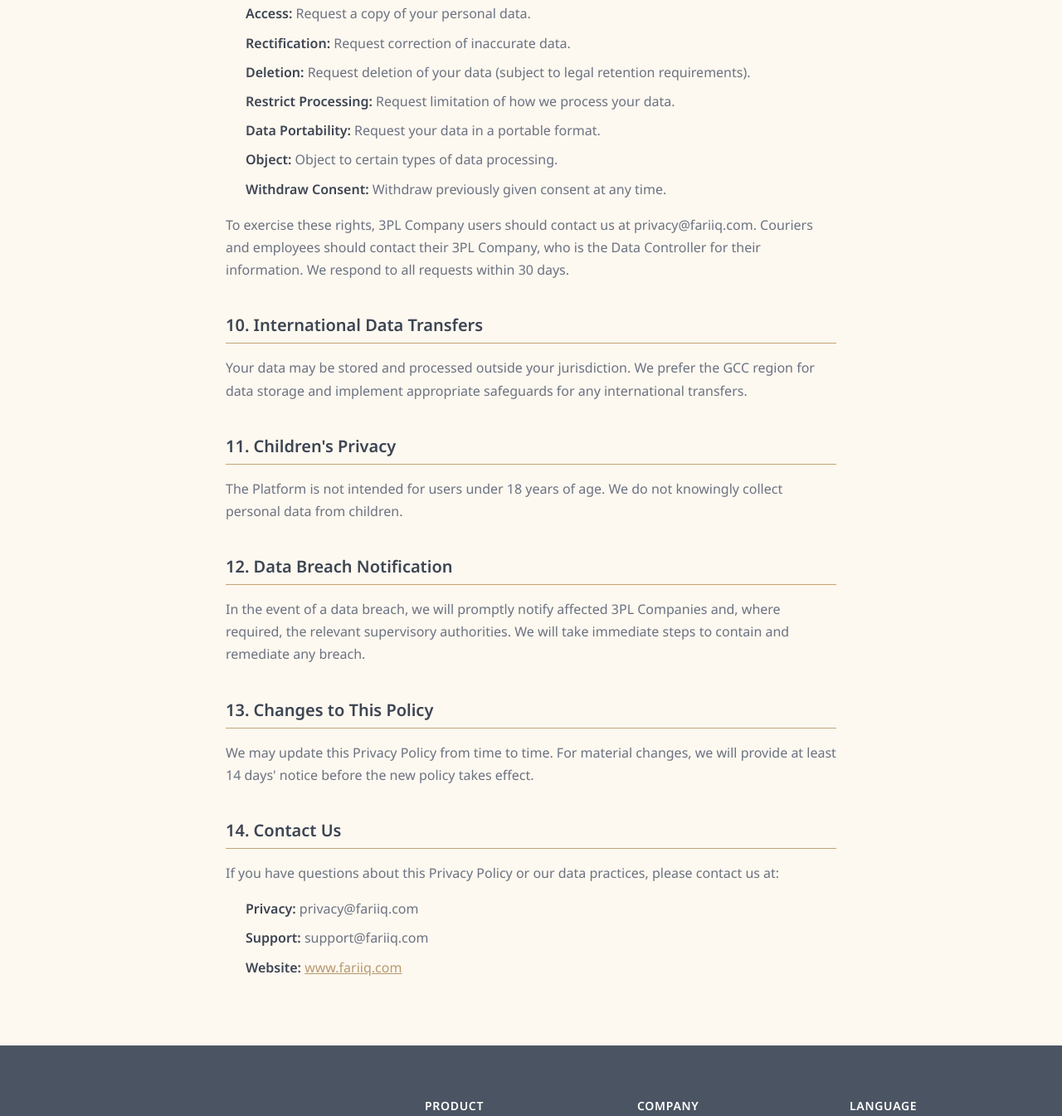
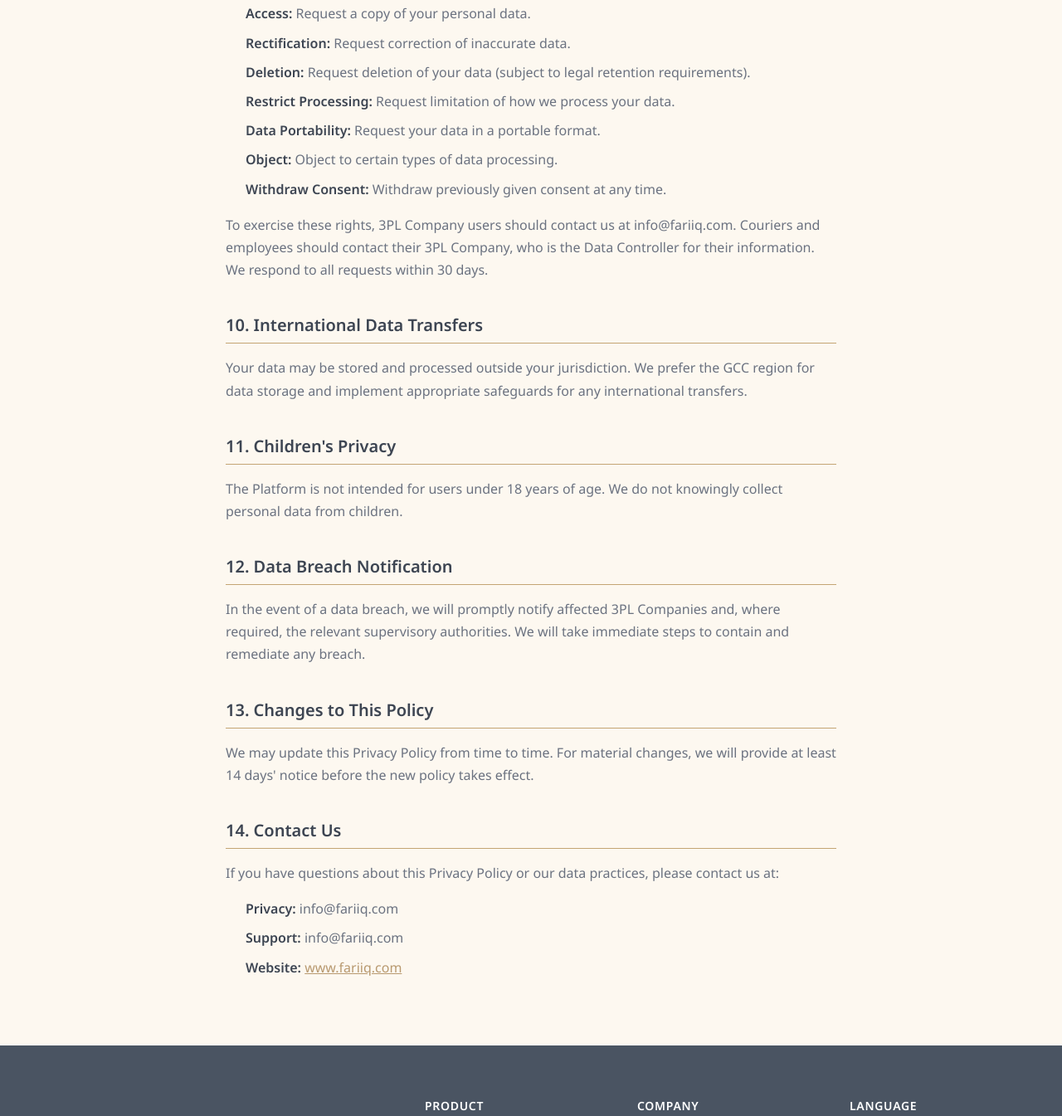
Before and after one commit to ahmedbahahalil/fariiq-website, a plain HTML site: page privacy.html in a window 1280 px wide. Shown: the part 3122-4467 px from the top of the page at 83% size. Drawn offline with Linux system fonts and the light colour scheme.

Commit message:
Update contact emails in privacy policy

```diff
--- a/privacy.html
+++ b/privacy.html
@@ -158,7 +158,7 @@
           <li data-i18n="legal_privacy_s9_right6"><strong>Object:</strong> Object to certain types of data processing.</li>
           <li data-i18n="legal_privacy_s9_right7"><strong>Withdraw Consent:</strong> Withdraw previously given consent at any time.</li>
         </ul>
-        <p data-i18n="legal_privacy_s9_p2">To exercise these rights, 3PL Company users should contact us at privacy@fariiq.com. Couriers and employees should contact their 3PL Company, who is the Data Controller for their information. We respond to all requests within 30 days.</p>
+        <p data-i18n="legal_privacy_s9_p2">To exercise these rights, 3PL Company users should contact us at info@fariiq.com. Couriers and employees should contact their 3PL Company, who is the Data Controller for their information. We respond to all requests within 30 days.</p>
 
         <h2 data-i18n="legal_privacy_s10_title">10. International Data Transfers</h2>
         <p data-i18n="legal_privacy_s10_p1">Your data may be stored and processed outside your jurisdiction. We prefer the GCC region for data storage and implement appropriate safeguards for any international transfers.</p>
@@ -175,8 +175,8 @@
         <h2 data-i18n="legal_privacy_s14_title">14. Contact Us</h2>
         <p data-i18n="legal_privacy_s14_p1">If you have questions about this Privacy Policy or our data practices, please contact us at:</p>
         <ul>
-          <li data-i18n="legal_privacy_s14_email1"><strong>Privacy:</strong> privacy@fariiq.com</li>
-          <li data-i18n="legal_privacy_s14_email2"><strong>Support:</strong> support@fariiq.com</li>
+          <li data-i18n="legal_privacy_s14_email1"><strong>Privacy:</strong> info@fariiq.com</li>
+          <li data-i18n="legal_privacy_s14_email2"><strong>Support:</strong> info@fariiq.com</li>
           <li data-i18n="legal_privacy_s14_web"><strong>Website:</strong> <a href="https://www.fariiq.com">www.fariiq.com</a></li>
         </ul>
       </div>
```
